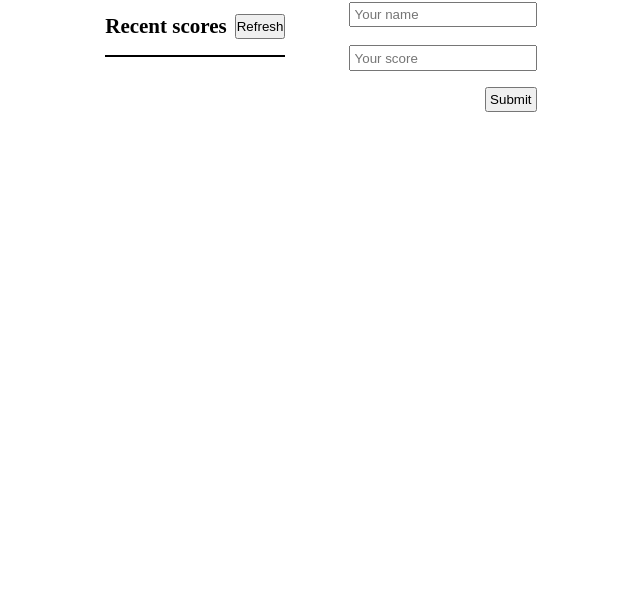
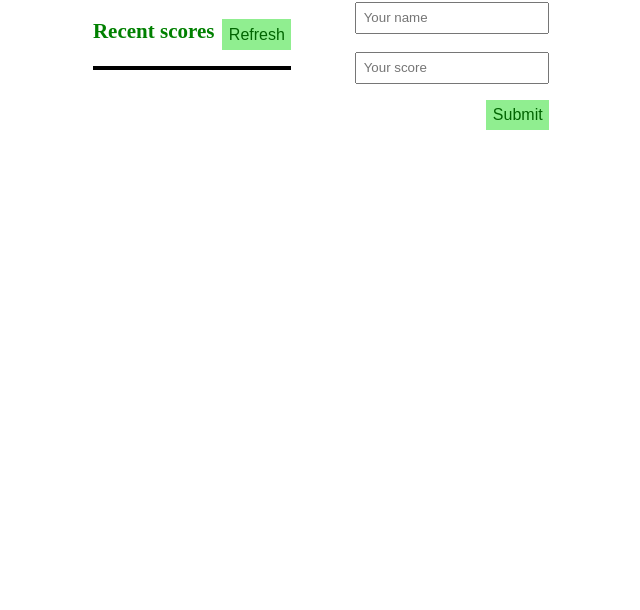
Before and after one commit to Fayob/Leaderboard, a website built with webpack: page src/index.html in a window 1280 px wide. Shown: the part 190-800 px from the top of the page, without its empty margins (319-959 px from the left). Built offline with nearby package versions, Linux system fonts and the light colour scheme; no server answers.

Commit message:
Add styles to leaderboard project

```diff
--- a/src/style.css
+++ b/src/style.css
@@ -11,9 +11,11 @@ body {
 .header {
   margin: 2rem 0 4rem 1rem;
   text-align: center;
+  color: green;
 }
 
 main {
+  width: 100%;
   display: flex;
   gap: 4rem;
   justify-content: center;
@@ -25,10 +27,26 @@ main {
   font-size: 14px;
   gap: 0.5rem;
   margin-bottom: 1rem;
+  color: green;
 }
+
+.refresh_button {
+  cursor: pointer;
+  padding: 0.4rem;
+  background: lightgreen;
+  border: none;
+  font-size: 16px;
+  color: darkgreen;
+}
+
+.refresh_button:hover {
+  border: 2px solid green;
+}
+
 
 .form_header {
   margin-bottom: 1rem;
+  color: green;
 }
 
 .form {
@@ -37,18 +55,27 @@ main {
 }
 
 input {
-  padding: 0.2rem;
+  padding: 0.4rem;
 }
 
 .form_button {
+  cursor: pointer;
   display: block;
   margin-top: 1rem;
   align-self: flex-end;
-  padding: 0.2rem;
+  padding: 0.4rem;
+  background: lightgreen;
+  border: none;
+  font-size: 16px;
+  color: darkgreen;
+}
+
+.form_button:hover {
+  border: 2px solid green;
 }
 
 .score_lists {
-  border: 1px solid black;
+  border: 2px solid black;
   list-style: none;
 }
 
```
